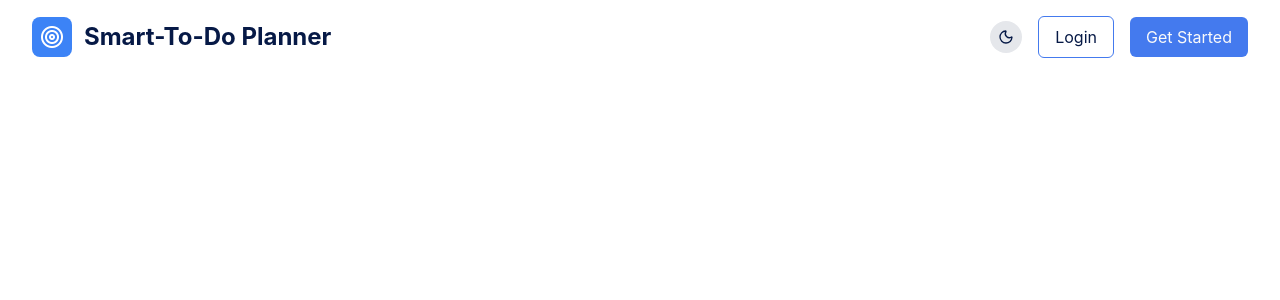
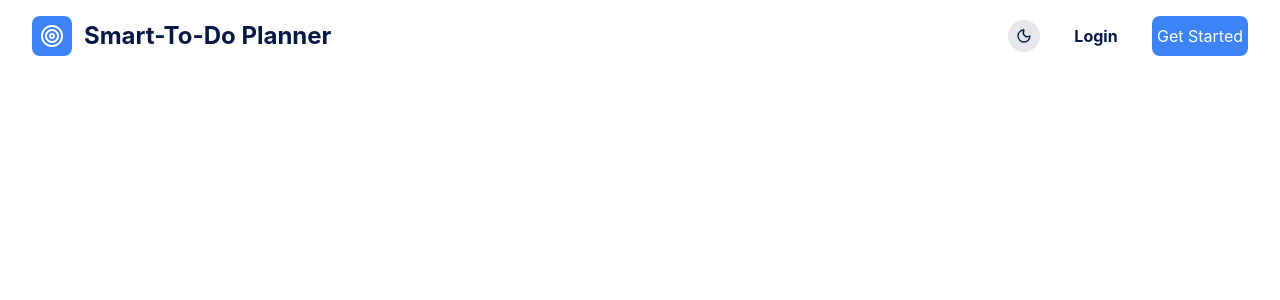
Before and after one commit to mercyXp/smart-to-do-planner, a React (Vite) app in the folder frontend/: page / in a window 1280 px wide. Shown: the top 300 px of the page. Built offline with nearby package versions, Linux system fonts and the light colour scheme.

Commit message:
Feat: Header Component successfully designed

```diff
--- a/frontend/src/components/Header.jsx
+++ b/frontend/src/components/Header.jsx
@@ -43,8 +43,8 @@ function Header({user}){
                     <ThemeToggleButton />
                     {!user ? (
                         <>
-                            <button className="px-4 py-2 rounded-md border border-primary hover:bg-primary hover:text-primary-foreground transition">Login</button>
-                            <button className="px-4 py-2 rounded-md bg-primary text-primary-foreground hover:opacity-90 transition"> Get Started</button>
+                            <button className="px-4 py-2 w-20 h-10 hover:bg-[#3C83F6] hover:text-white transition text-md font-bold">Login</button>
+                            <button className="flex items-center justify-center w-24 h-10 bg-[#3C83F6] hover:bg-[#020711] rounded-lg text-white hover:opacity-75 transition"> Get Started</button>
                         </>
                     ) : (
                         // User Avatar Placeholder
```
Also changed, not shown: frontend/src/index.css (line endings or trailing spaces).
